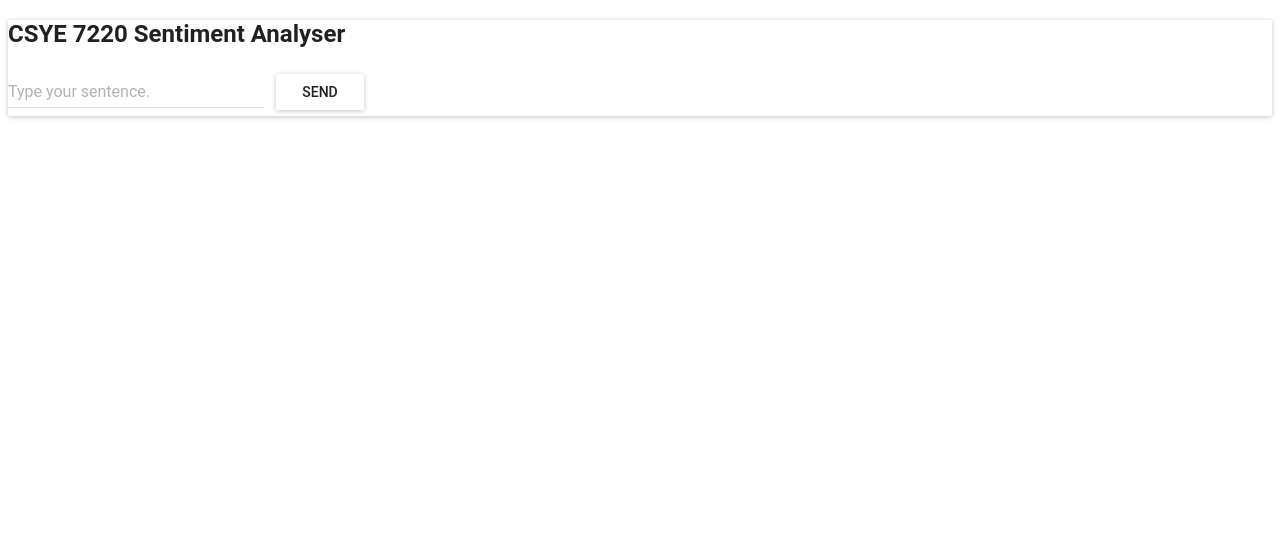
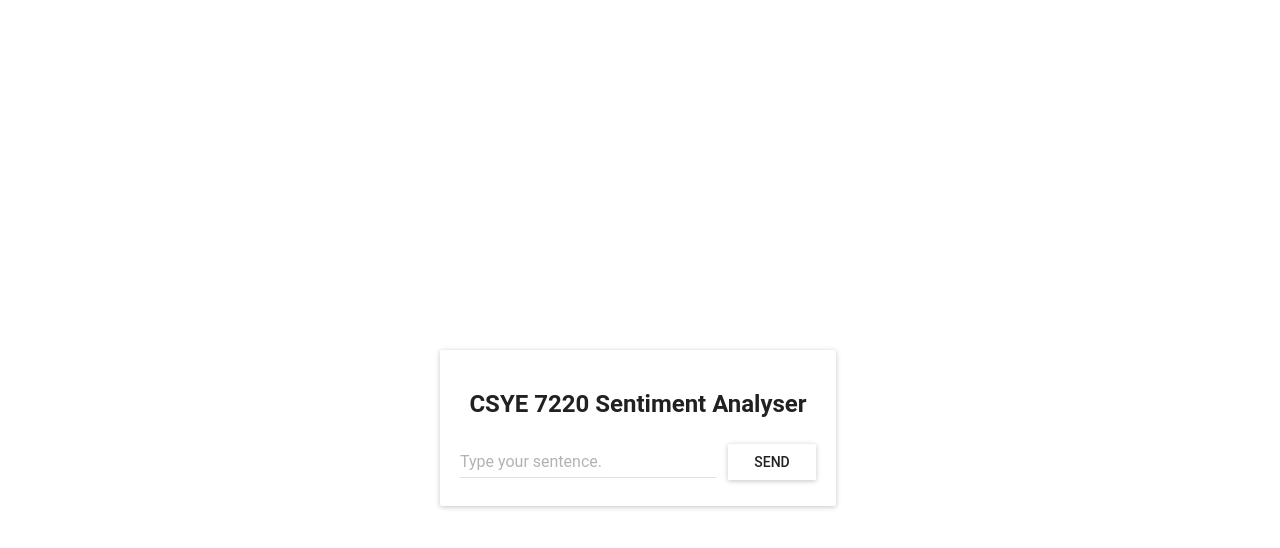
Before and after one commit to girasedi-spring2020/DevOps-Microservices-App, a React (Create React App) app in the folder sa-frontend/: page / in a window 1280 px wide. Shown: the top 548 px of the page. Built offline with nearby package versions, Linux system fonts and the light colour scheme.

Commit message:
Added styling

```diff
--- a/sa-frontend/src/App.css
+++ b/sa-frontend/src/App.css
@@ -1,31 +1,25 @@
-.App {
+App {
 	text-align: center;
 }
 
 .App-logo {
-  height: 40vmin;
-  pointer-events: none;
-}
-
-@media (prefers-reduced-motion: no-preference) {
-  .App-logo {
 	animation: App-logo-spin infinite 20s linear;
-  }
+	height: 80px;
 }
 
 .App-header {
-  background-color: #282c34;
-  min-height: 100vh;
-  display: flex;
-  flex-direction: column;
-  align-items: center;
-  justify-content: center;
-  font-size: calc(10px + 2vmin);
+	background-color: #222;
+	height: 150px;
+	padding: 20px;
 	color: white;
 }
 
-.App-link {
-  color: #61dafb;
+.App-title {
+	font-size: 1.5em;
+}
+
+.App-intro {
+	font-size: large;
 }
 
 @keyframes App-logo-spin {
@@ -36,3 +30,23 @@
 		transform: rotate(360deg);
 	}
 }
+
+.centerize {
+	width: 400px;
+	height: 100px;
+	position: absolute;
+	top: 0;
+	bottom: 0;
+	left: 0;
+	right: 0;
+	margin: auto;
+}
+
+.content {
+	display: inline-block;
+	padding: 20px;
+}
+
+h2 {
+	text-align: center;
+}
```
Lines whose indentation alone changed are shown as unchanged.
